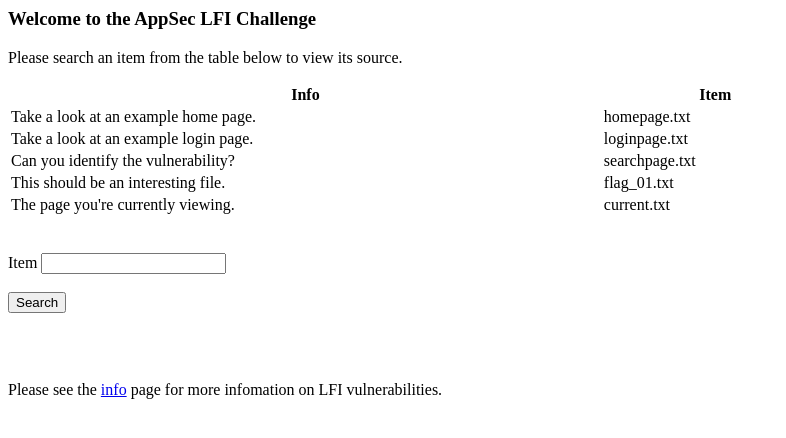
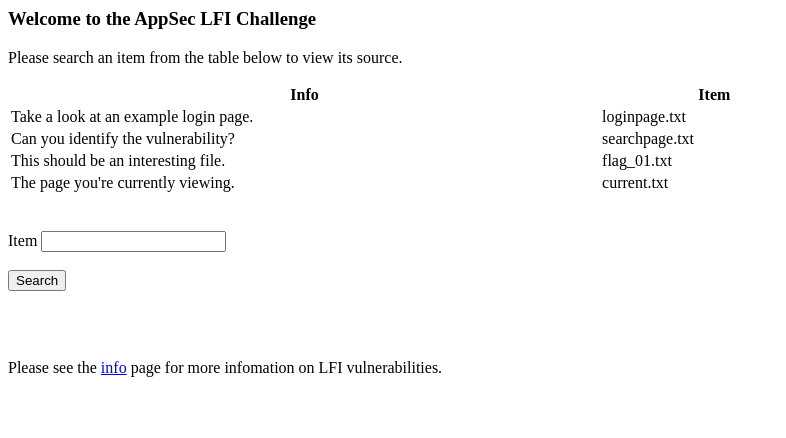
Before and after one commit to slyyedyye/testing, a PHP site: page /item_page.php in a window 1280 px wide. Shown: the top 438 px of the page, without its empty margins (0-786 px from the left). Run offline with PHP 8.4, Linux system fonts and the light colour scheme.

Commit message:
Update item_page.php

```diff
--- a/item_page.php
+++ b/item_page.php
@@ -11,10 +11,6 @@
 	<tr>
 		<th>Info</th>
 		<th>Item</th>
-	</tr>
-	<tr>
-		<td>Take a look at an example home page.</td>
-		<td>homepage.txt</td>
 	</tr>
 	<tr>
 		<td>Take a look at an example login page.</td>
```
